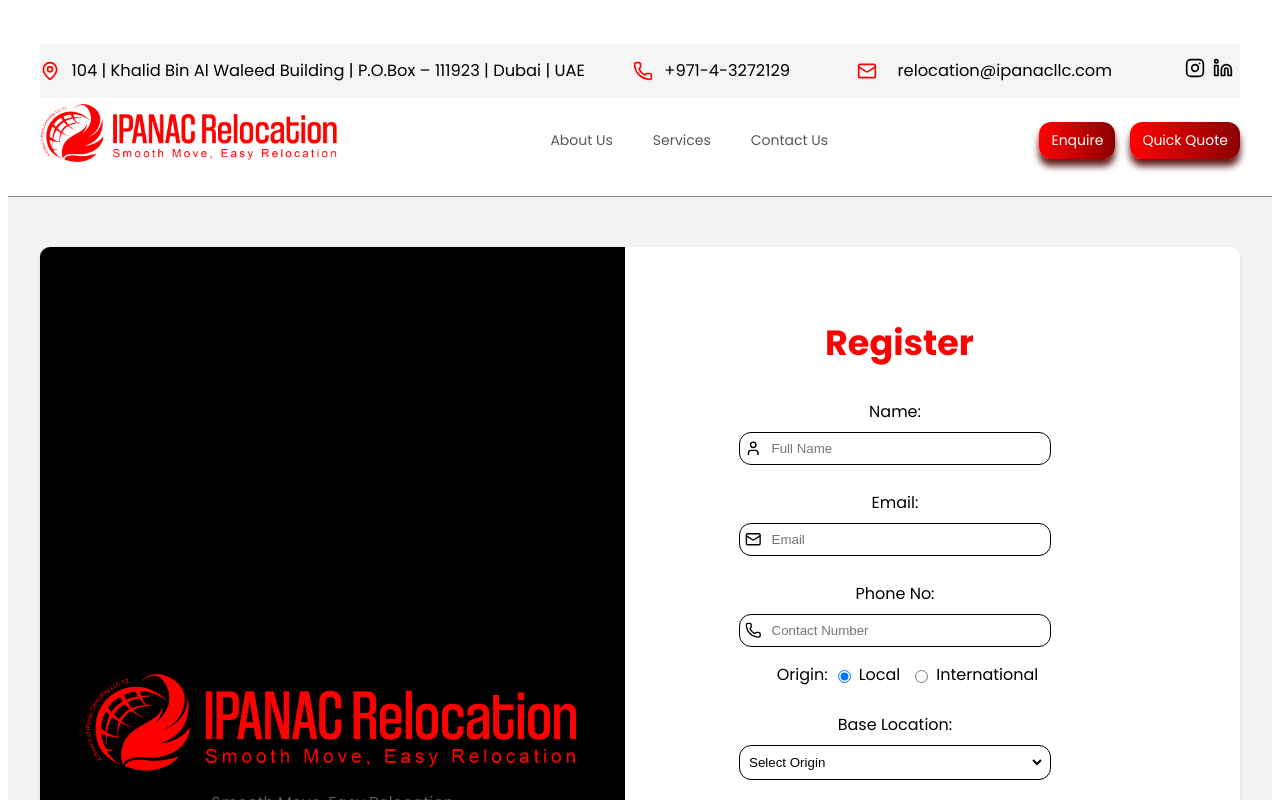
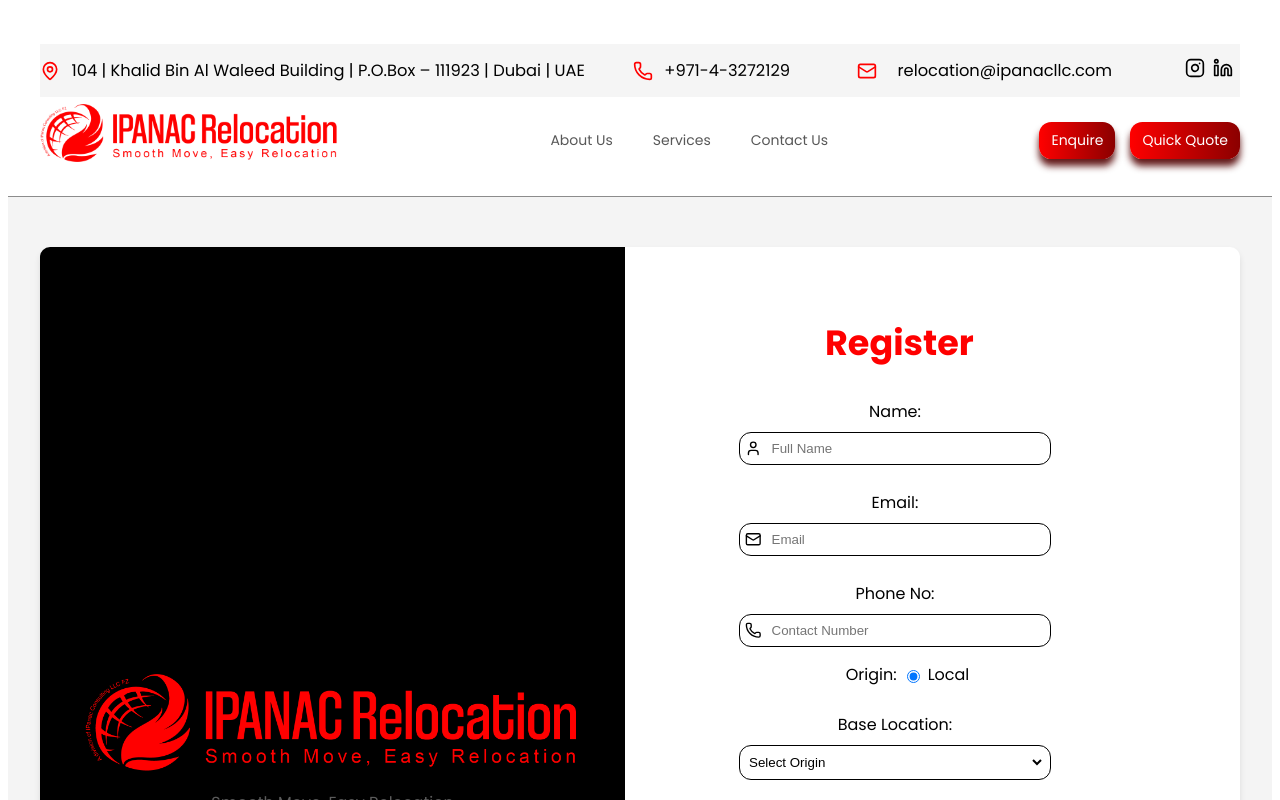
Before and after one commit to Mir-pes/ipanac-1, a React (Vite) app: page /enquire in a window 1280 px wide. Shown: the top 800 px of the page. Built offline with nearby package versions, Linux system fonts and the light colour scheme.

Commit message:
Update enquire.jsx

```diff
--- a/src/enquire.jsx
+++ b/src/enquire.jsx
@@ -64,7 +64,7 @@ function Enquire() {
                                 Local
                             </label>
 
-                            <label className="checkbox-label">
+                            {/* <label className="checkbox-label">
                                 <input
                                     type="radio"
                                     name="locationType"
@@ -74,7 +74,7 @@ function Enquire() {
                                     required
                                 />
                                 International
-                            </label>
+                            </label> */}
                         </div>
 
                         <div className="input-group">
```
